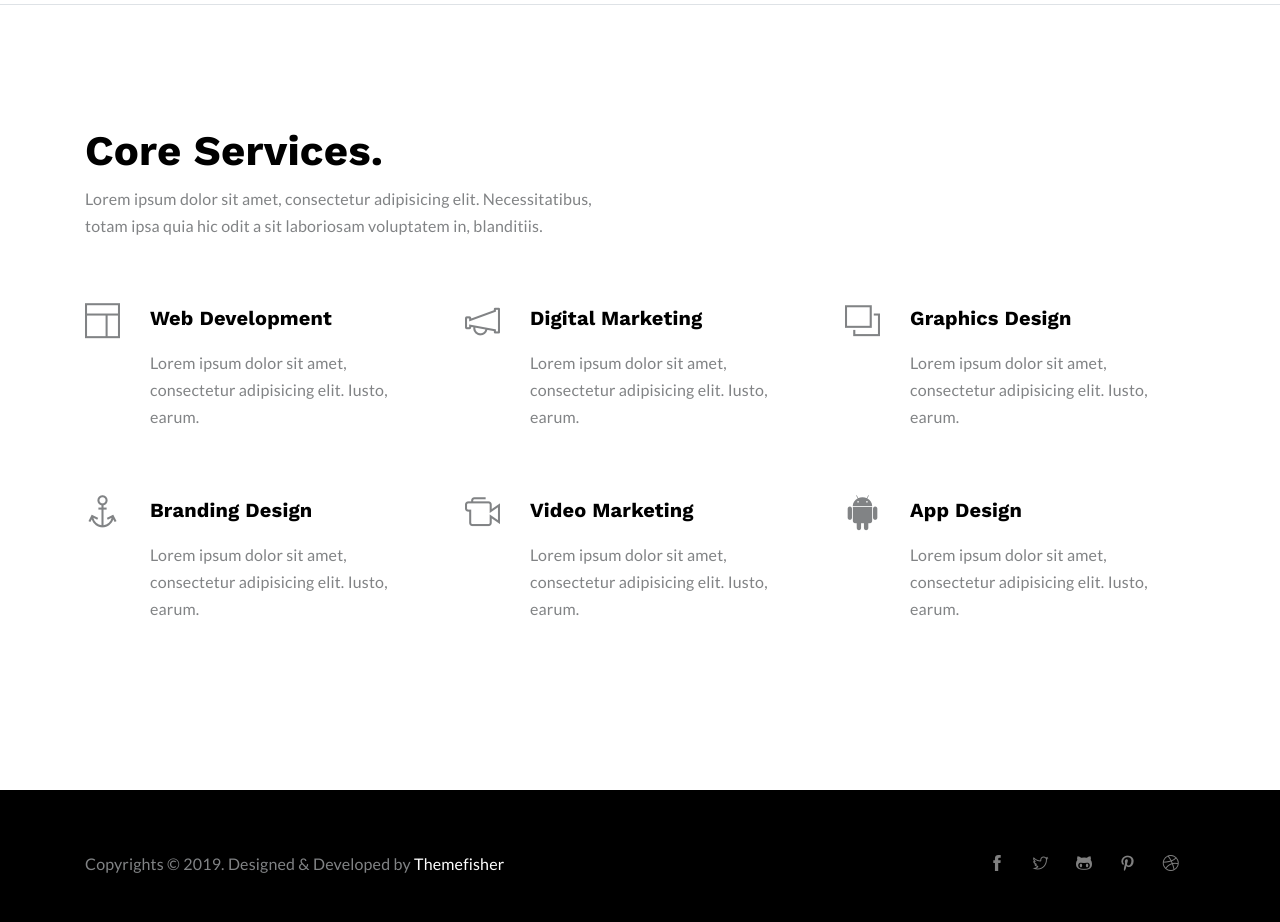
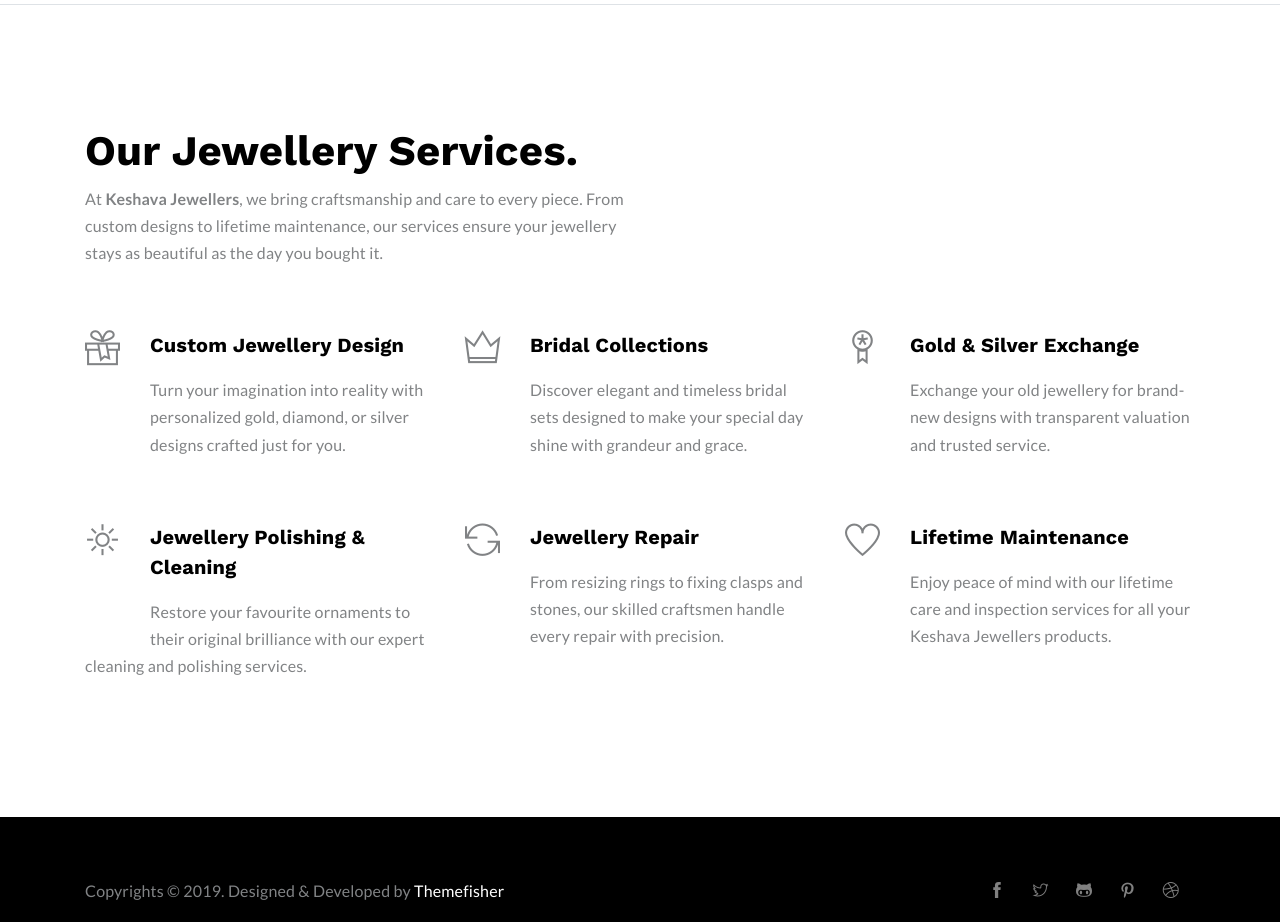
Before and after one commit to elv8works/Keshava-Jewellers, a plain HTML site: page index.html in a window 1280 px wide. Shown: the part 1820-2742 px from the top of the page. Drawn offline with nearby package versions, Linux system fonts and the light colour scheme; some packages are replaced by stand-ins of ours.

Commit message:
index.html

```diff
--- a/index.html
+++ b/index.html
@@ -97,9 +97,6 @@
     </div>
 </section>
 
-
-
-<!-- Banner End -->
 
 <!-- POrtfolio start -->
 <section class="portfolio">
@@ -233,57 +230,67 @@
     <div class="container">
         <div class="row">
             <div class="col-lg-6">
-				<h2 class="mb-2 ">Core Services.</h2>
-				<p class="mb-5">Lorem ipsum dolor sit amet, consectetur adipisicing elit. Necessitatibus, totam ipsa quia hic odit a sit laboriosam voluptatem in, blanditiis.</p>
+                <h2 class="mb-2">Our Jewellery Services.</h2>
+                <p class="mb-5">
+                    At <strong>Keshava Jewellers</strong>, we bring craftsmanship and care to every piece.
+                    From custom designs to lifetime maintenance, our services ensure your jewellery
+                    stays as beautiful as the day you bought it.
+                </p>
             </div>
         </div>
 
         <div class="row">
             <div class="col-lg-4">
-				<div class="service-item mb-5" data-aos="fade-left" >
-					<i class="ti-layout"></i>
-					<h4 class="my-3">Web Development</h4>
-					<p>Lorem ipsum dolor sit amet, consectetur adipisicing elit. Iusto, earum.</p>
+                <div class="service-item mb-5" data-aos="fade-left">
+                    <i class="ti-gift"></i>
+                    <h4 class="my-3">Custom Jewellery Design</h4>
+                    <p>Turn your imagination into reality with personalized gold, diamond, or silver designs crafted just for you.</p>
                 </div>
             </div>
+
             <div class="col-lg-4">
-				<div class="service-item mb-5" data-aos="fade-left"  data-aos-delay="450">
-					<i class="ti-announcement"></i>
-					<h4 class="my-3">Digital Marketing</h4>
-					<p>Lorem ipsum dolor sit amet, consectetur adipisicing elit. Iusto, earum.</p>
+                <div class="service-item mb-5" data-aos="fade-left" data-aos-delay="450">
+                    <i class="ti-crown"></i>
+                    <h4 class="my-3">Bridal Collections</h4>
+                    <p>Discover elegant and timeless bridal sets designed to make your special day shine with grandeur and grace.</p>
                 </div>
             </div>
+
             <div class="col-lg-4">
-				<div class="service-item mb-5 mb-lg-0" data-aos="fade-left"  data-aos-delay="750">
-					<i class="ti-layers"></i>
-					<h4 class="my-3">Graphics Design</h4>
-					<p>Lorem ipsum dolor sit amet, consectetur adipisicing elit. Iusto, earum.</p>
+                <div class="service-item mb-5 mb-lg-0" data-aos="fade-left" data-aos-delay="750">
+                    <i class="ti-medall"></i>
+                    <h4 class="my-3">Gold & Silver Exchange</h4>
+                    <p>Exchange your old jewellery for brand-new designs with transparent valuation and trusted service.</p>
                 </div>
             </div>
+
             <div class="col-lg-4">
-				<div class="service-item" data-aos="fade-left"  data-aos-delay="750">
-					<i class="ti-anchor"></i>
-					<h4 class="my-3">Branding Design</h4>
-					<p>Lorem ipsum dolor sit amet, consectetur adipisicing elit. Iusto, earum.</p>
+                <div class="service-item" data-aos="fade-left" data-aos-delay="850">
+                    <i class="ti-shine"></i>
+                    <h4 class="my-3">Jewellery Polishing & Cleaning</h4>
+                    <p>Restore your favourite ornaments to their original brilliance with our expert cleaning and polishing services.</p>
                 </div>
             </div>
+
             <div class="col-lg-4">
-				<div class="service-item mb-5" data-aos="fade-left"  data-aos-delay="950">
-					<i class="ti-video-camera"></i>
-					<h4 class="my-3">Video Marketing</h4>
-					<p>Lorem ipsum dolor sit amet, consectetur adipisicing elit. Iusto, earum.</p>
+                <div class="service-item mb-5" data-aos="fade-left" data-aos-delay="950">
+                    <i class="ti-reload"></i>
+                    <h4 class="my-3">Jewellery Repair</h4>
+                    <p>From resizing rings to fixing clasps and stones, our skilled craftsmen handle every repair with precision.</p>
                 </div>
             </div>
+
             <div class="col-lg-4">
-				<div class="service-item mb-5 mb-lg-0" data-aos="fade-left"  data-aos-delay="1050">
-					<i class="ti-android"></i>
-					<h4 class="my-3">App Design</h4>
-					<p>Lorem ipsum dolor sit amet, consectetur adipisicing elit. Iusto, earum.</p>
+                <div class="service-item mb-5 mb-lg-0" data-aos="fade-left" data-aos-delay="1050">
+                    <i class="ti-heart"></i>
+                    <h4 class="my-3">Lifetime Maintenance</h4>
+                    <p>Enjoy peace of mind with our lifetime care and inspection services for all your Keshava Jewellers products.</p>
                 </div>
             </div>
         </div>
     </div>
 </section>
+
 <!-- service end -->
 
 <!-- Footer start -->
```
Lines whose indentation alone changed are shown as unchanged.
